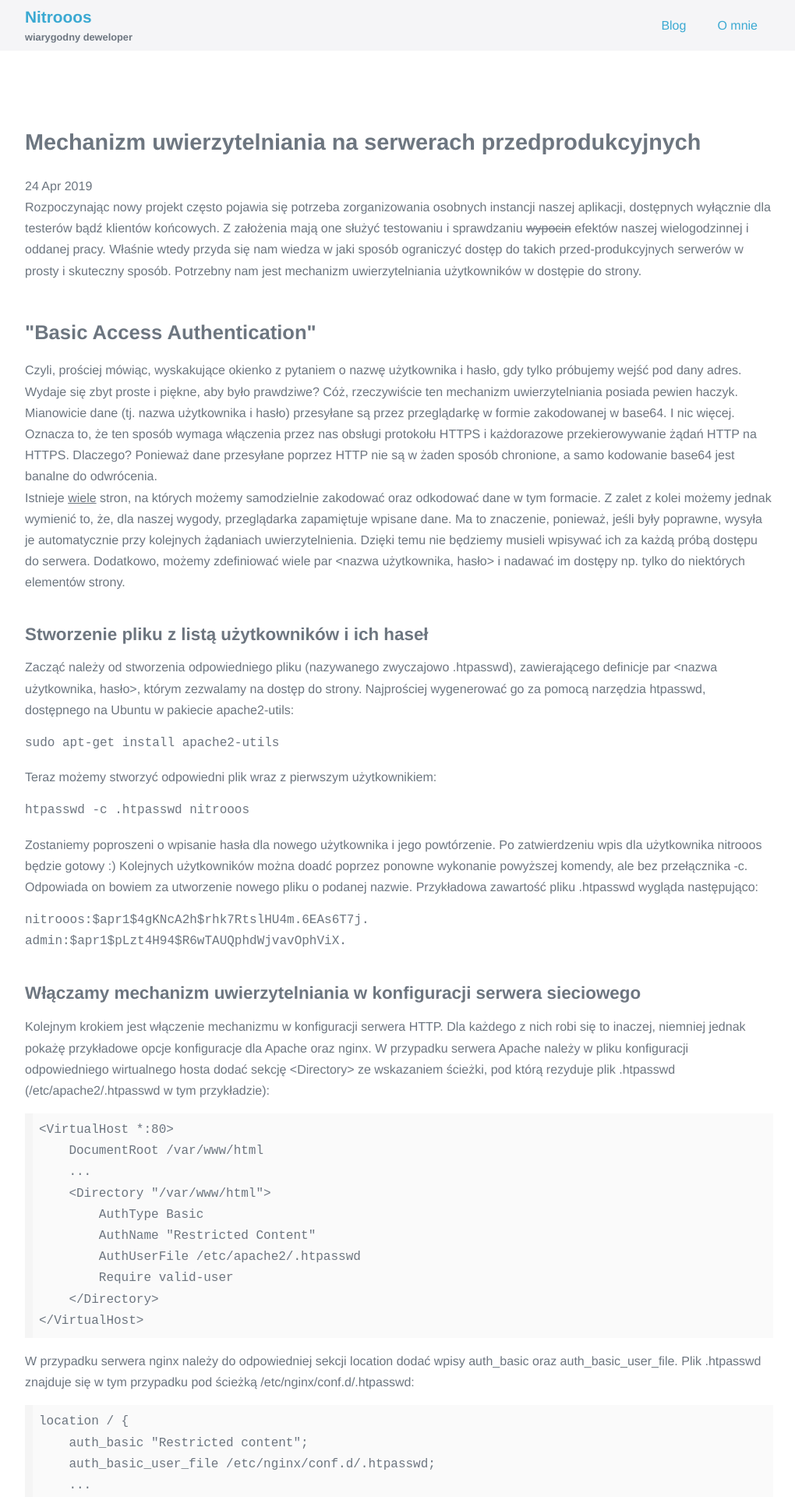
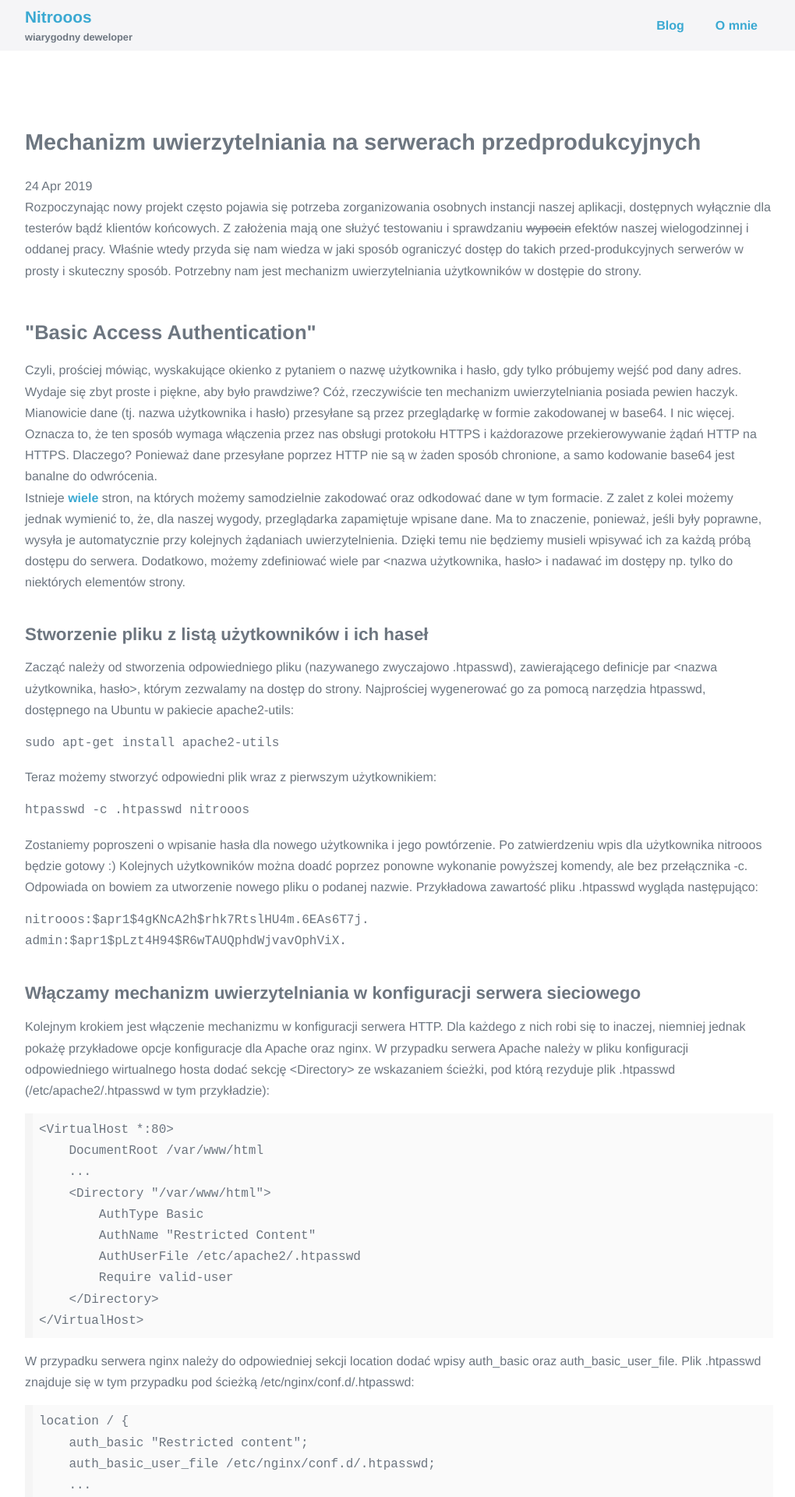
Before and after one commit to Nitrooos/Nitrooos.github.io, a Jekyll site: the page built from _posts/2019-04-24-mechanizm-uwierzytelniania-na-serwerach-przedprodukcyjnych.html, in a window 1280 px wide. Shown: the top 1920 px of the page at 78% size, without its empty margins (128-1148 px from the left). Built offline with Jekyll 4.4.1, drawn with Linux system fonts in a browser that asks for light colours.

Commit message:
[NIT] Styling links and headings

```diff
--- a/_sass/common/colors.scss
+++ b/_sass/common/colors.scss
@@ -4,5 +4,7 @@ $bg-dark: #f5f5f7;
 $code-bg: #fafafa;
 $code-border: #f5f5f5;
 
+$link: #3ba9d2;
+
 $text-main: #6d7680;
 $text-link: #3ba9d2;
--- a/_sass/common/typography.scss
+++ b/_sass/common/typography.scss
@@ -12,25 +12,29 @@ a, figcaption, h1, h2, h3, h4, h5, li, p, pre, ul {
   font-family: Helvetica, Arial, sans-serif;
 }
 
+a {
+  color: $link;
+  font-weight: $font-weight-bold;
+  text-decoration: none;
+}
+
 h1, h2, h3, h4, h5 {
   line-height: 1.2;
+  font-weight: $font-weight-bold;
 }
 
 h1 {
   font-size: 1.8rem;
-  font-weight: $font-weight-bold;
   margin: 60px 0 25px 0;
 }
 
 h2 {
   font-size: 1.6rem;
-  font-weight: $font-weight-bold;
   margin: 50px 0 20px 0;
 }
 
 h3 {
   font-size: 1.4rem;
-  font-weight: $font-weight-bold;
   margin: 40px 0 15px 0;
 }
 
```
